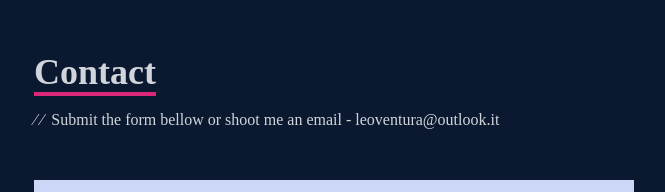
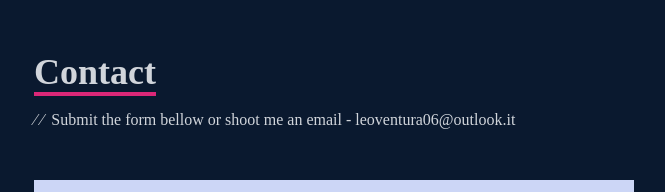
Before and after one commit to l30-il-l30/portfolio, a React (Create React App) app: page / in a window 1280 px wide. Shown: the part 3242-3434 px from the top of the page, without its empty margins (306-971 px from the left). Built offline with nearby package versions, Linux system fonts and the light colour scheme.

Commit message:
portfolio

```diff
--- a/src/components/Contact.tsx
+++ b/src/components/Contact.tsx
@@ -6,7 +6,7 @@ const Contact: React.FC = () => {
         <form action="" className="flex flex-col max-w-[600px] w-full">
             <div className="pb-8">
                 <p className="text-4xl font-bold inline border-b-4 border-pink-600 text-gray-300">Contact</p>
-                <p className="text-gray-300 py-4">&frasl;&nbsp;&frasl;&nbsp;&nbsp;Submit the form bellow or shoot me an email - leoventura@outlook.it</p>
+                <p className="text-gray-300 py-4">&frasl;&nbsp;&frasl;&nbsp;&nbsp;Submit the form bellow or shoot me an email - leoventura06@outlook.it</p>
             </div>
 
             <input type="text" className="bg-[#ccd6f6] p-2" placeholder="Nome" name="name" />
```
